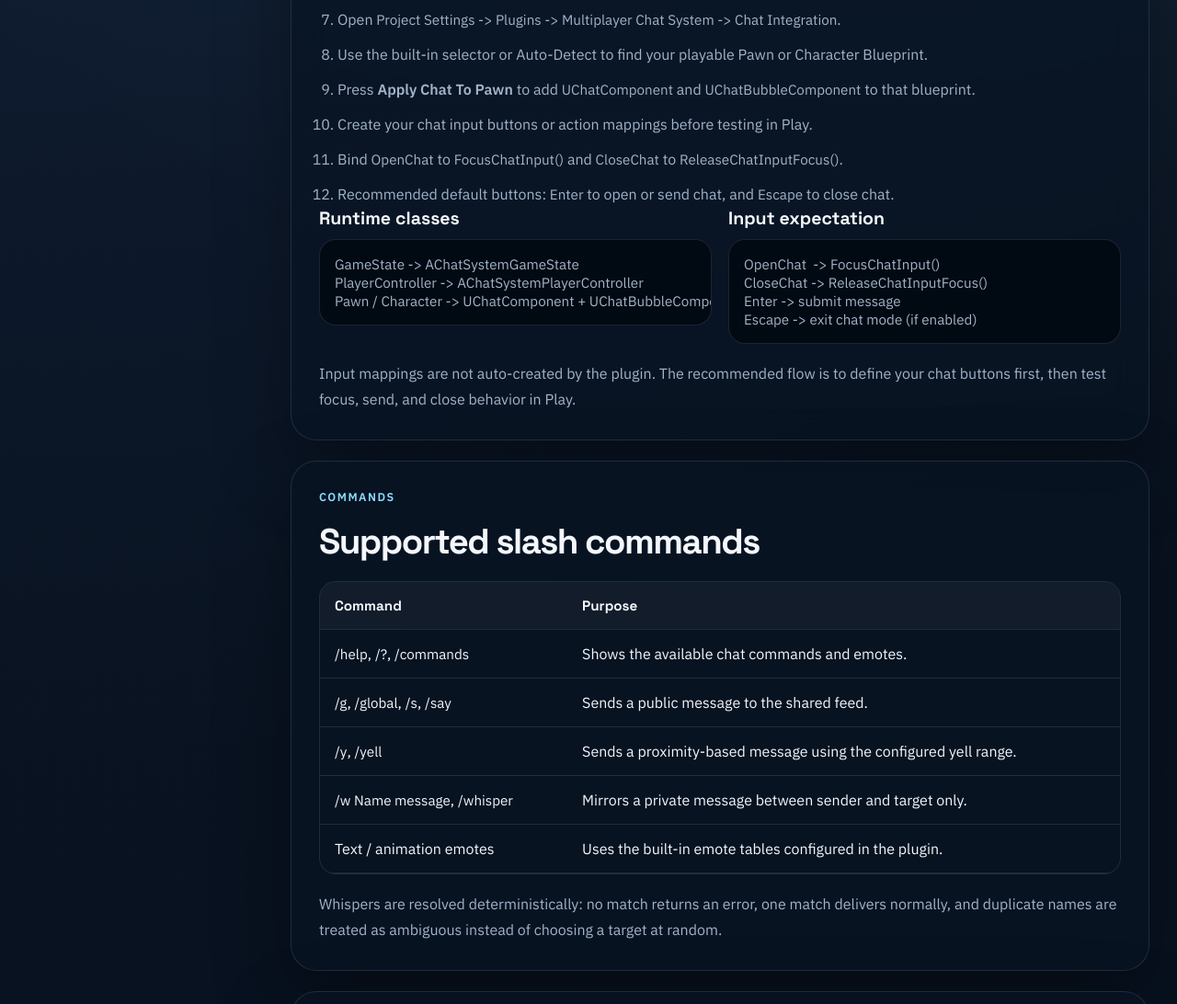
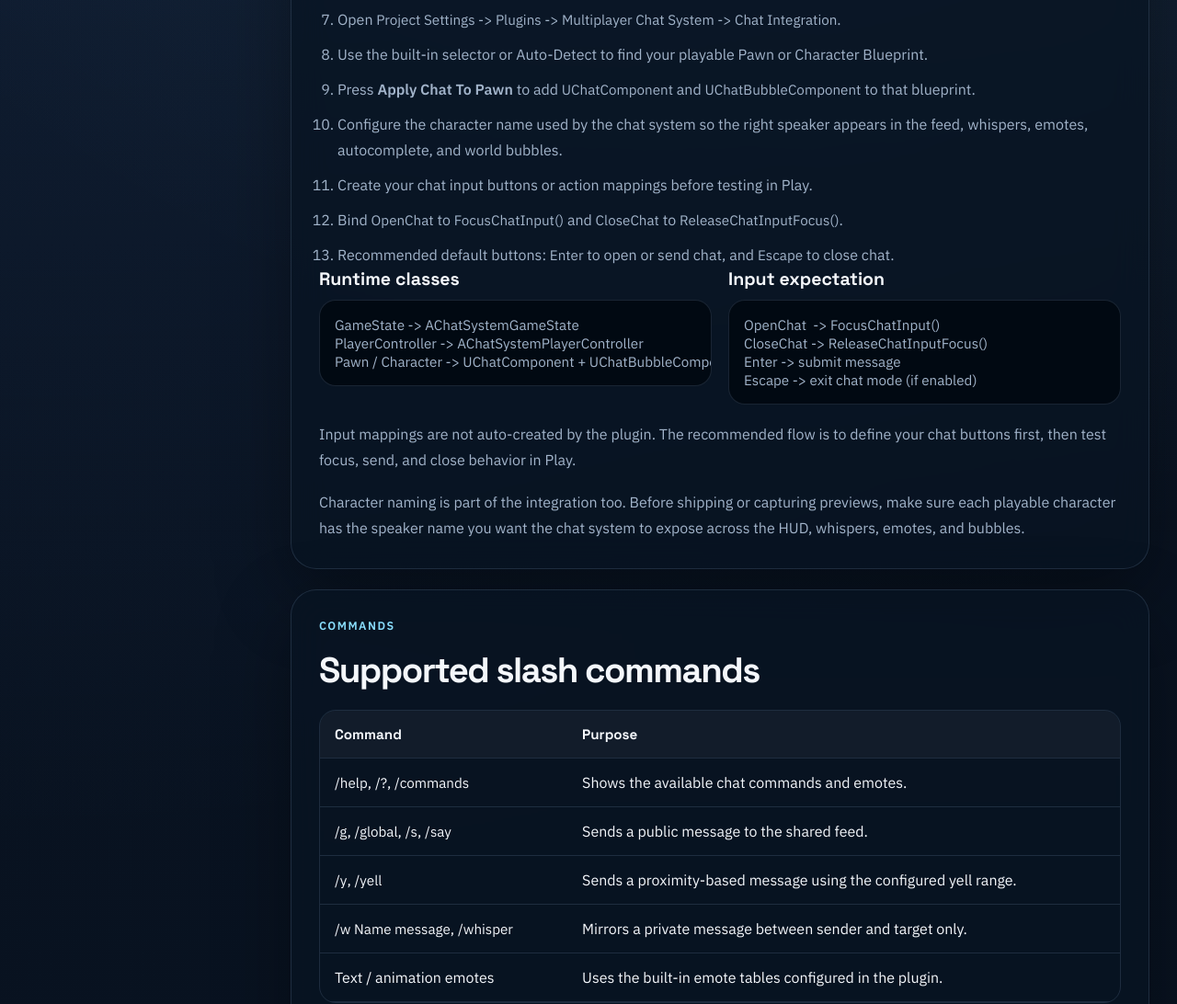
Before and after one commit to spirit122/MultiplayerChatSystem-Docs, a plain HTML site: page index.html in a window 1280 px wide. Shown: the part 1688-2780 px from the top of the page at 92% size. Drawn offline with Linux system fonts and the light colour scheme.

Commit message:
Document character name integration

```diff
--- a/index.html
+++ b/index.html
@@ -139,6 +139,7 @@
                             <li>Open <code>Project Settings -> Plugins -> Multiplayer Chat System -> Chat Integration</code>.</li>
                             <li>Use the built-in selector or Auto-Detect to find your playable Pawn or Character Blueprint.</li>
                             <li>Press <strong>Apply Chat To Pawn</strong> to add <code>UChatComponent</code> and <code>UChatBubbleComponent</code> to that blueprint.</li>
+                            <li>Configure the character name used by the chat system so the right speaker appears in the feed, whispers, emotes, autocomplete, and world bubbles.</li>
                             <li>Create your chat input buttons or action mappings before testing in Play.</li>
                             <li>Bind <code>OpenChat</code> to <code>FocusChatInput()</code> and <code>CloseChat</code> to <code>ReleaseChatInputFocus()</code>.</li>
                             <li>Recommended default buttons: <code>Enter</code> to open or send chat, and <code>Escape</code> to close chat.</li>
@@ -163,6 +164,10 @@ Escape -> exit chat mode (if enabled)</code></pre>
                         <p class="note">
                             Input mappings are not auto-created by the plugin. The recommended flow is to define your chat buttons first,
                             then test focus, send, and close behavior in Play.
+                        </p>
+                        <p class="note">
+                            Character naming is part of the integration too. Before shipping or capturing previews, make sure each playable character
+                            has the speaker name you want the chat system to expose across the HUD, whispers, emotes, and bubbles.
                         </p>
                     </section>
 
@@ -309,6 +314,7 @@ Escape -> exit chat mode (if enabled)</code></pre>
                                         <li><strong>Play Character / Pawn</strong>, <strong>Auto-Detect</strong>, and <strong>Refresh</strong> define which blueprint receives the chat components.</li>
                                         <li><strong>Use Selected Pawn in Play</strong> applies the currently selected character choice at runtime.</li>
                                         <li><strong>Apply Chat To Pawn</strong> adds the plugin components, while <strong>Remove Chat From Pawn</strong> removes them explicitly.</li>
+                                        <li>After the components are applied, finish the character identity setup so the correct speaker name is used everywhere the chat system displays a sender.</li>
                                         <li><strong>Enable Chat Bubble</strong> turns world bubbles on or off globally.</li>
                                         <li><strong>World Scale</strong>, <strong>Height Offset</strong>, <strong>Visible Duration</strong>, and <strong>Fade Duration</strong> define size, position, and lifetime.</li>
                                         <li><strong>Max Width</strong>, <strong>Padding</strong>, <strong>Background Color</strong>, <strong>Background Opacity</strong>, and <strong>Corner Radius</strong> shape the bubble body itself.</li>
```
